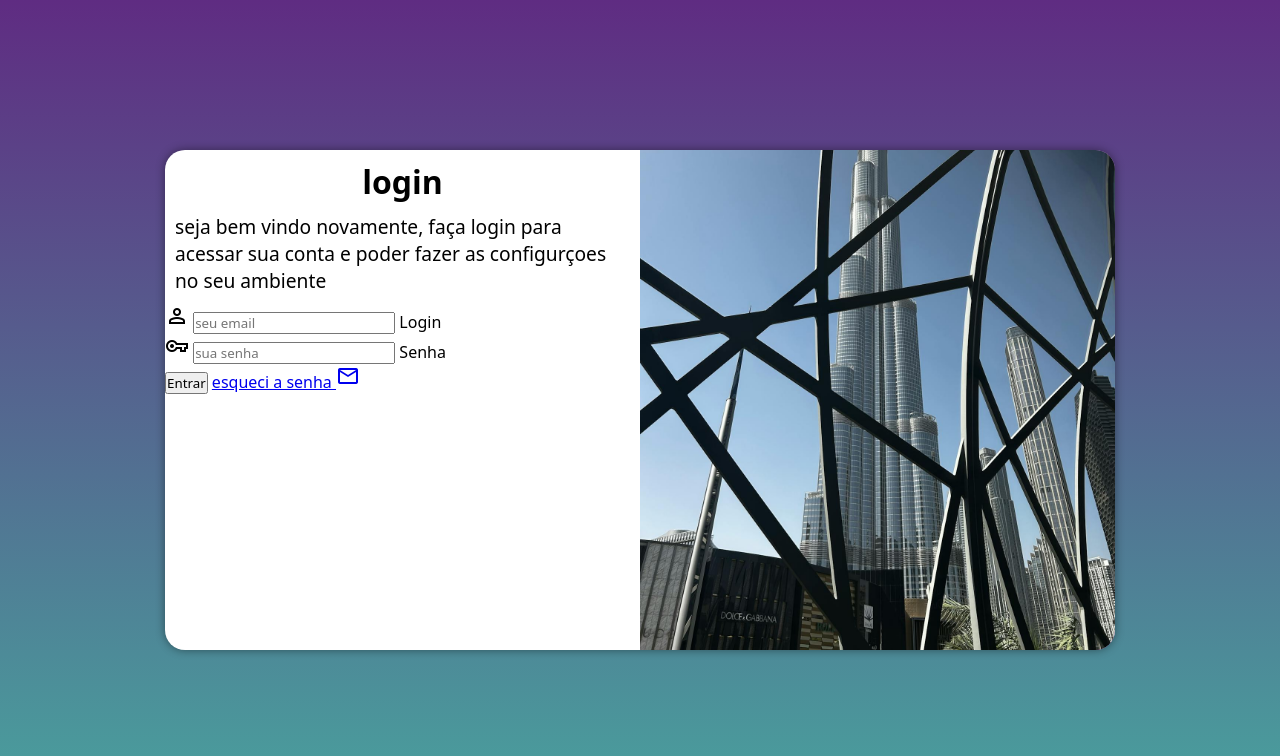
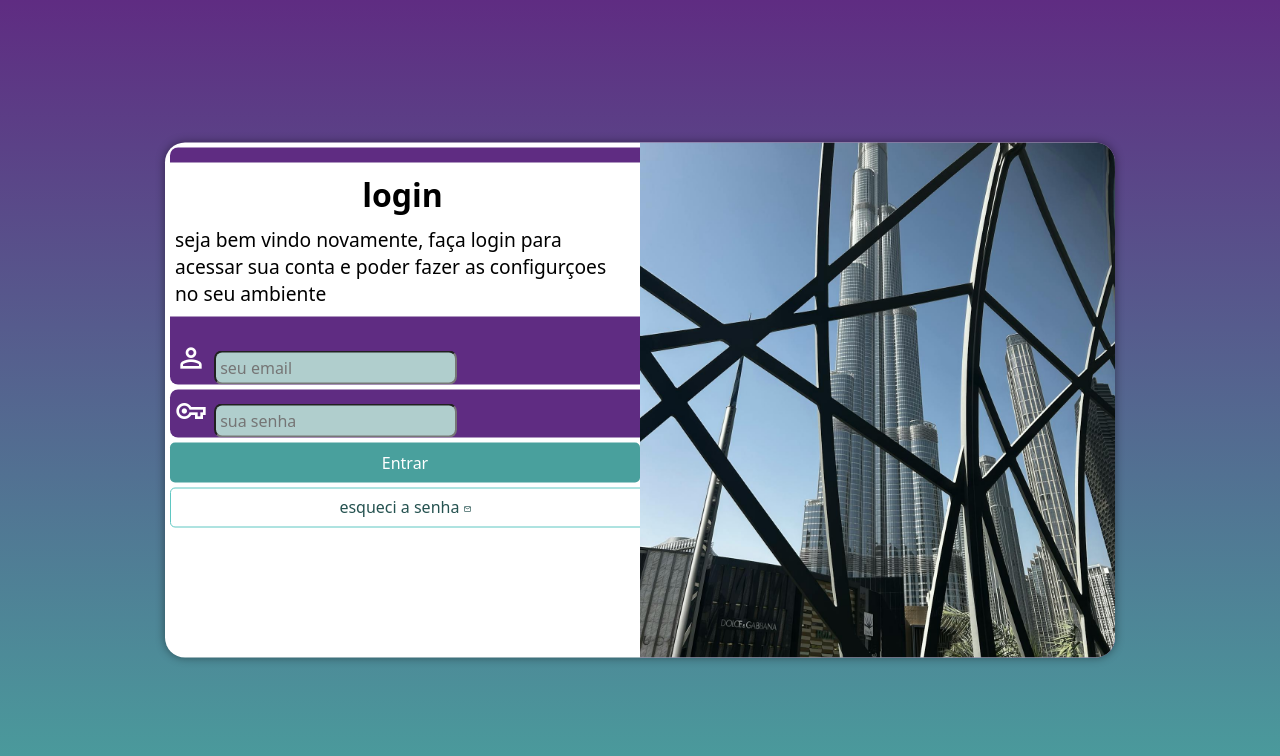
Before and after one commit to kaykyaabreu/projeto_login, a plain HTML site: page index.html in a window 1280 px wide. Drawn offline with nearby package versions, Linux system fonts and the light colour scheme.

Commit message:
Finalizando projeto tela de login

```diff
--- a/estilos/mediaQuery.css
+++ b/estilos/mediaQuery.css
@@ -13,6 +13,7 @@
 
     section#login{
         width: 80vw;
+        height: 320px;
     }
 
     section#login > div#imagem{
@@ -24,6 +25,27 @@
     section#login > div#formulario{
         float: right;
         width: 70%;
+        background-color: #fff;
+    }
+
+    form > input[type=submit]{
+        width: 70%;
+    }
+
+    form .botao{
+        width: 100%;
+    }
+
+    form > span .material-symbols-outlined{
+        font-size: 0.5em;
+    }
+
+    div#formulario > p{
+        font-size: 1.2em;
+    }
+
+    div#formulario > h1{
+        font-size: 2em;
     }
 }
 
@@ -46,6 +68,11 @@
     section#login > div#formulario{
         float: left;
         width: 50%;
+        background-color: #fff;
+    }
+
+    div#formulario{
+        margin:20px 0px ;
     }
 
     div#formulario > p{
@@ -56,4 +83,8 @@
         font-size: 2em;
     }
 
+    form > input[type=submit]{
+        width: 50%;
+    }
+
 }
--- a/estilos/style.css
+++ b/estilos/style.css
@@ -32,11 +32,11 @@ section#login{
     position: absolute;
     top: 50%;
     left: 50%;
-    transform: translate(-50%, -50%);
+
 
     background-color: white;
     width: 250px;
-    height: 500px;
+    height: 515px;
     border-radius: 20px;
 
     overflow: hidden;
@@ -46,6 +46,8 @@ section#login{
 
     transition:  width 0.3s, height 0.3s;
     transition-timing-function: ease;
+
+    transform: translate(-50%, -50%);
 }
 
 section#login > div#imagem{
@@ -71,7 +73,83 @@ div#formulario > p{
     font-size: 0.8em;
 }
 
+form > div.campo{
+    background-color: var(--lilas);
+    display: block;
+    border-radius: 8px;
+    margin: 5px 0px;
+    width: 100%;
+}
 
+div.campo > label{
+    display: none;
+}
+
+div.campo > span{
+    color: white;
+    /*background-color: black;*/
+    font-size: 2em;
+    width: 40px;
+    padding: 5px;
+}
+div.campo > input:focus-within{
+    background-color: white;
+}
+
+div.campo > input{
+    background-color: #b0cecd;
+    font-size: 1em;
+    height: 100%;
+    border-radius: 8px;
+    padding: 4px;
+    width: calc(100%-40px);
+}
+
+form > input[type=submit]{
+    display: block;
+    font-size: 1em;
+    width: 100%;
+    height: 40px;
+    background-color: var(--verde);
+    border: none;
+    border-radius: 5px;
+    cursor: pointer;
+    color: #fff;
+}
+
+form > input[type=submit]:hover{
+    background-color:#255250;
+
+}
+
+form a.botao{
+    display: block;
+    text-align: center;
+    font-size: 1em;
+    height: 40px;
+    background-color:white ;
+    border: 1px solid #5fc7c2;
+    border-radius: 5px;
+    text-decoration: none;
+    color: #255250;
+    padding-top: 7px;
+    margin-top: 5px;
+}
+
+form > a.botao > span{
+    font-size: 0.5em;
+
+}
+
+
+
+form > a.botao:hover{
+    background-color: #5fc7c2;
+}
+
+form{
+    margin: 5px;
+}
 @media screen and (max-width: 768px) {
     section#login > div#imagem{
         max-height: 40vh;
--- a/index.html
+++ b/index.html
@@ -6,7 +6,6 @@
     <title>login</title>
     <link rel="stylesheet" href="estilos/style.css">
     <link rel="stylesheet" href="estilos/mediaQuery.css">
-    <link rel="stylesheet" href="https://fonts.googleapis.com/css2?family=Material+Symbols+Outlined:opsz,wght,FILL,GRAD@20..48,100..700,0..1,-50..200" />
     <link rel="stylesheet" href="https://fonts.googleapis.com/css2?family=Material+Symbols+Outlined:opsz,wght,FILL,GRAD@20..48,100..700,0..1,-50..200" />
     <style>
         .material-symbols-outlined {
@@ -45,7 +44,7 @@
                     <label for="isenha">Senha</label>
                 </div>
                 <input type="submit" value="Entrar">
-                <a href="esqueci.html">esqueci a senha <span class="material-symbols-outlined">
+                <a href="esqueci.html" class="botao">esqueci a senha <span class="material-symbols-outlined">
                     mail
                     </span></a>
 
```
